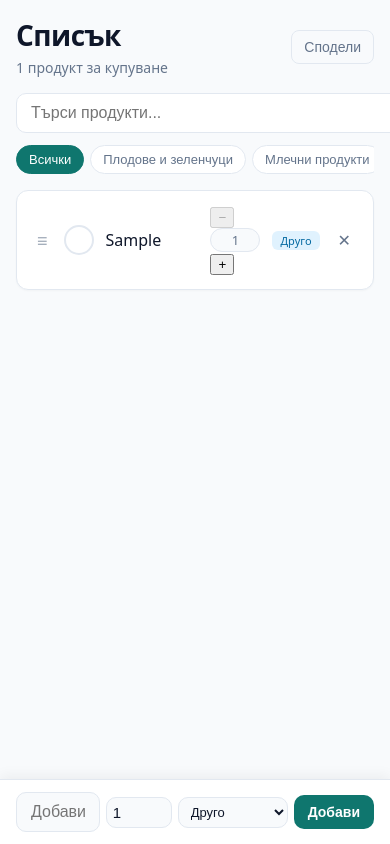
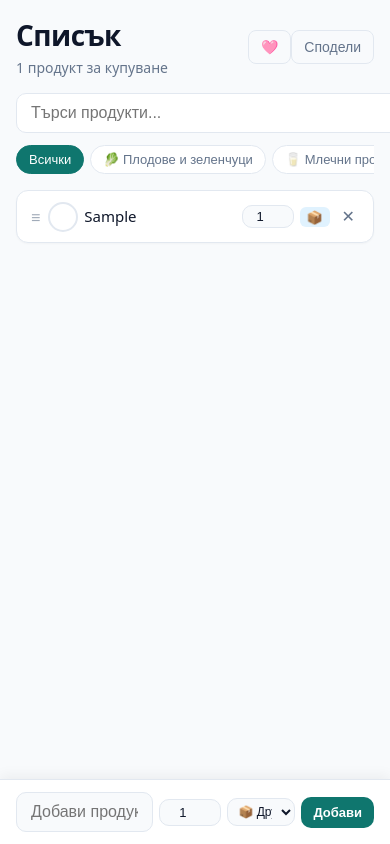
Before and after one commit to georgiivanov0597/shoplist, a React (Vite) app: page / in a window 390 px wide. Both pictures are taken after typing "Sample" into the empty fields and a click on the button "Добави". Built offline with nearby package versions, Linux system fonts and the light colour scheme.

Commit message:
feat: remove +/- qty (manual input), pink/teal theme toggle, category emojis (add + cards + filters), fix mobile product name space

```diff
--- a/src/App.tsx
+++ b/src/App.tsx
@@ -34,6 +34,21 @@ const CATEGORY_LABELS: Record<Category, string> = {
   'Other': 'Друго',
 }
 
+const CATEGORY_EMOJIS: Record<CategoryKey, string> = {
+  'Produce': '🥬',
+  'Dairy': '🥛',
+  'Meat & Seafood': '🥩',
+  'Pantry': '🫙',
+  'Frozen': '🧊',
+  'Household': '🧼',
+  'Bakery': '🍞',
+  'Other': '📦',
+}
+
+function getCategoryDisplay(cat: CategoryKey): string {
+  return `${CATEGORY_EMOJIS[cat]} ${CATEGORY_LABELS[cat]}`
+}
+
 const STORAGE_KEY = 'shoplist-items'
 
 function App() {
@@ -60,10 +75,35 @@ function App() {
   // Drag state
   const [draggedId, setDraggedId] = useState<string | null>(null)
 
+  // Theme: teal (default) or pink
+  const [theme, setTheme] = useState<'teal' | 'pink'>(() => {
+    try {
+      return (localStorage.getItem('shoplist-theme') as 'teal' | 'pink') || 'teal'
+    } catch {
+      return 'teal'
+    }
+  })
+
   // Persist to localStorage
   useEffect(() => {
     localStorage.setItem(STORAGE_KEY, JSON.stringify(items))
   }, [items])
+
+  // Persist and apply theme
+  useEffect(() => {
+    try {
+      localStorage.setItem('shoplist-theme', theme)
+    } catch {}
+    const root = document.documentElement
+    root.classList.remove('theme-teal', 'theme-pink')
+    root.classList.add(`theme-${theme}`)
+
+    // Update meta theme-color for PWA/browser
+    const meta = document.querySelector('meta[name="theme-color"]') as HTMLMetaElement | null
+    if (meta) {
+      meta.setAttribute('content', theme === 'teal' ? '#0f766e' : '#db2777')
+    }
+  }, [theme])
 
   // Load shared list from URL on first mount
   useEffect(() => {
@@ -129,12 +169,16 @@ function App() {
     setItems(prev => prev.filter(item => !item.checked))
   }
 
-  function adjustQuantity(id: string, delta: number) {
+  function toggleTheme() {
+    setTheme(t => (t === 'teal' ? 'pink' : 'teal'))
+  }
+
+  function updateQuantity(id: string, newQty: number) {
     setItems(prev =>
       prev.map(item => {
         if (item.id !== id) return item
-        const newQty = Math.max(1, Math.min(99, item.quantity + delta))
-        return { ...item, quantity: newQty }
+        const qty = Math.max(1, Math.min(99, newQty || 1))
+        return { ...item, quantity: qty }
       })
     )
   }
@@ -197,7 +241,6 @@ function App() {
       const url = `${window.location.origin}${window.location.pathname}?data=${encoded}`
 
       await navigator.clipboard.writeText(url)
-
       setShareMessage('Линкът е копиран!')
       setTimeout(() => setShareMessage(''), 2200)
     } catch (err) {
@@ -207,27 +250,6 @@ function App() {
       prompt('Копирайте този линк:', url)
     }
   }
-
-  const QtyControls = ({ item }: { item: ShoppingItem }) => (
-    <div className="flex items-center gap-1">
-      <button
-        onClick={() => adjustQuantity(item.id, -1)}
-        className="w-6 h-6 flex items-center justify-center text-lg leading-none border border-[var(--border)] rounded active:bg-[var(--bg)] disabled:opacity-40"
-        disabled={item.quantity <= 1}
-        aria-label="Намали количество"
-      >
-        −
-      </button>
-      <div className="qty min-w-[34px]">{item.quantity}</div>
-      <button
-        onClick={() => adjustQuantity(item.id, 1)}
-        className="w-6 h-6 flex items-center justify-center text-lg leading-none border border-[var(--border)] rounded active:bg-[var(--bg)]"
-        aria-label="Увеличи количество"
-      >
-        +
-      </button>
-    </div>
-  )
 
   return (
     <div className="min-h-dvh bg-[var(--bg)] text-[var(--text)]">
@@ -242,6 +264,9 @@ function App() {
           </div>
 
           <div className="flex gap-2">
+            <button onClick={toggleTheme} className="btn-secondary" title="Смени тема">
+              {theme === 'teal' ? '🩷' : '🌿'}
+            </button>
             <button onClick={shareList} className="btn-secondary">
               Сподели
             </button>
@@ -285,7 +310,7 @@ function App() {
               className={`chip ${filterCategory === cat ? 'active' : ''}`}
               onClick={() => setFilterCategory(cat)}
             >
-              {CATEGORY_LABELS[cat]}
+              {getCategoryDisplay(cat)}
             </button>
           ))}
         </div>
@@ -322,9 +347,22 @@ function App() {
 
                 <div className="item-text">{item.text}</div>
 
-                <QtyControls item={item} />
+                <input
+                  type="number"
+                  value={item.quantity}
+                  onChange={(e) => updateQuantity(item.id, parseInt(e.target.value) || 1)}
+                  min={1}
+                  max={99}
+                  className="qty-input"
+                  aria-label="Количество"
+                />
 
-                <div className="category">{CATEGORY_LABELS[item.category as CategoryKey]}</div>
+                <div
+                  className="category"
+                  title={CATEGORY_LABELS[item.category as CategoryKey]}
+                >
+                  {CATEGORY_EMOJIS[item.category as CategoryKey]}
+                </div>
 
                 <button
                   onClick={() => deleteItem(item.id)}
@@ -360,12 +398,24 @@ function App() {
                 >
                   ✓
                 </div>
-
                 <div className="item-text">{item.text}</div>
 
-                <QtyControls item={item} />
+                <input
+                  type="number"
+                  value={item.quantity}
+                  onChange={(e) => updateQuantity(item.id, parseInt(e.target.value) || 1)}
+                  min={1}
+                  max={99}
+                  className="qty-input"
+                  aria-label="Количество"
+                />
 
-                <div className="category">{CATEGORY_LABELS[item.category as CategoryKey]}</div>
+                <div
+                  className="category"
+                  title={CATEGORY_LABELS[item.category as CategoryKey]}
+                >
+                  {CATEGORY_EMOJIS[item.category as CategoryKey]}
+                </div>
 
                 <button
                   onClick={() => deleteItem(item.id)}
@@ -411,7 +461,7 @@ function App() {
           >
             {CATEGORIES.map(cat => (
               <option key={cat} value={cat}>
-                {CATEGORY_LABELS[cat]}
+                {getCategoryDisplay(cat)}
               </option>
             ))}
           </select>
--- a/src/index.css
+++ b/src/index.css
@@ -7,6 +7,15 @@
   --text-muted: #64748b;
   --border: #e2e8f0;
   --danger: #ef4444;
+  --category-bg: #e0f2fe;
+  --category-text: #0369a1;
+}
+
+.theme-pink {
+  --accent: #db2777;
+  --accent-light: #f472b6;
+  --category-bg: #fce7f3;
+  --category-text: #9d174d;
 }
 
 @media (prefers-color-scheme: dark) {
@@ -16,6 +25,12 @@
     --text: #f1f5f9;
     --text-muted: #94a3b8;
     --border: #334155;
+    --category-bg: #1e3a8a;
+    --category-text: #bae6fd;
+  }
+  .theme-pink {
+    --category-bg: #4c1d95;
+    --category-text: #f9a8d4;
   }
 }
 
@@ -64,11 +79,11 @@ body {
   background: var(--card);
   border: 1px solid var(--border);
   border-radius: 12px;
-  padding: 14px 16px;
+  padding: 12px 14px;
   margin-bottom: 8px;
   display: flex;
   align-items: center;
-  gap: 12px;
+  gap: 8px;
   transition: all 0.1s ease;
   box-shadow: 0 1px 2px rgba(0,0,0,0.03);
   touch-action: none;
@@ -81,11 +96,12 @@ body {
 
 .item-text {
   flex: 1;
+  min-width: 0;
   font-size: 16px;
   line-height: 1.3;
-  min-width: 0;
   overflow: hidden;
   text-overflow: ellipsis;
+  white-space: nowrap;
 }
 
 .item.checked .item-text {
@@ -107,26 +123,34 @@ body {
   cursor: grabbing;
 }
 
-.qty {
-  font-size: 13px;
+.qty-input {
   background: var(--bg);
   border: 1px solid var(--border);
-  padding: 2px 8px;
   border-radius: 9999px;
-  color: var(--text-muted);
-  min-width: 32px;
+  padding: 2px 6px;
+  font-size: 13px;
+  color: var(--text);
   text-align: center;
-  font-weight: 500;
+  flex-shrink: 0;
+}
+
+.item .qty-input {
+  width: 42px;
+  font-size: 13px;
+  padding: 3px 4px;
 }
 
 .category {
-  font-size: 11px;
-  padding: 2px 8px;
+  font-size: 14px;
+  padding: 2px 6px;
   border-radius: 6px;
-  background: #e0f2fe;
-  color: #0369a1;
+  background: var(--category-bg);
+  color: var(--category-text);
   font-weight: 500;
   white-space: nowrap;
+  flex-shrink: 0;
+  text-align: center;
+  min-width: 26px;
 }
 
 .delete-btn {
@@ -308,20 +332,37 @@ body {
     gap: 6px;
   }
   .qty-input {
-    width: 48px;
-    padding: 6px 6px;
+    width: 38px;
+    padding: 5px 4px;
+    font-size: 13px;
   }
   .select {
-    max-width: 110px;
-    font-size: 13px;
-    padding: 6px 8px;
+    max-width: 68px;
+    font-size: 12px;
+    padding: 5px 6px;
   }
   .btn {
-    padding: 9px 14px;
-    font-size: 14px;
+    padding: 8px 12px;
+    font-size: 13px;
   }
   .shopping-container {
-    padding-bottom: 180px;
+    padding-bottom: 170px;
+  }
+  .item {
+    gap: 6px;
+    padding: 10px 12px;
+  }
+  .item-text {
+    font-size: 15px;
+  }
+  .category {
+    font-size: 13px;
+    padding: 1px 4px;
+    min-width: 22px;
+  }
+  .drag-handle {
+    font-size: 16px;
+    padding: 1px 2px;
   }
 }
 
```
